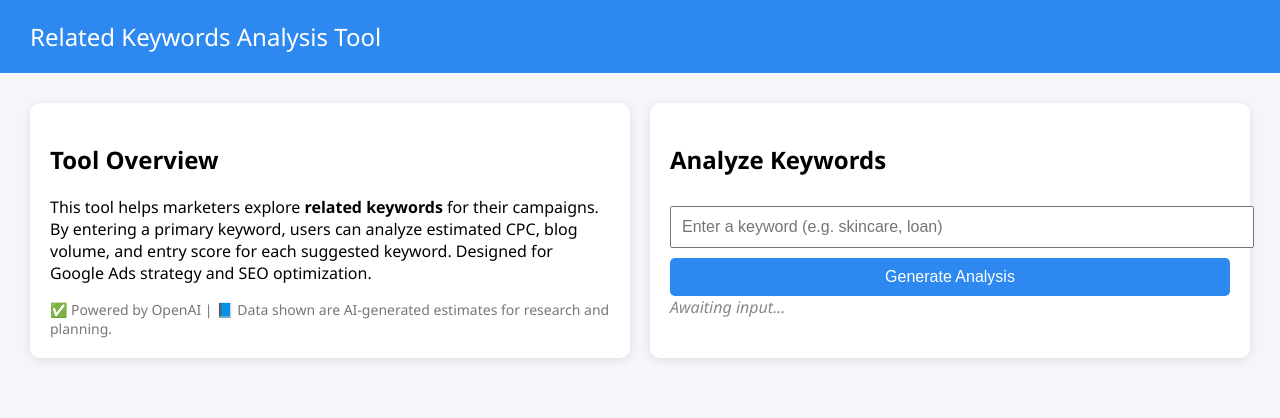
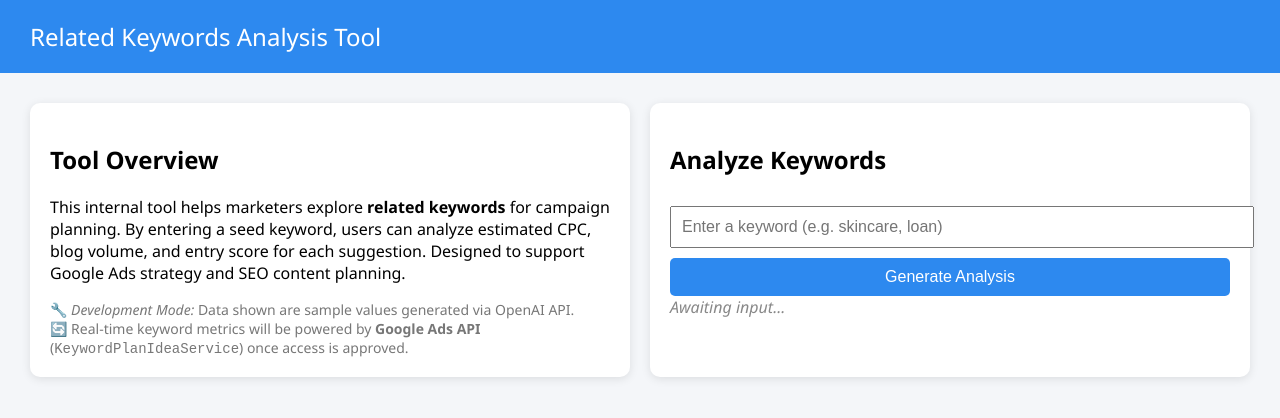
Before and after one commit to mg-365/MG-solutions-dashboard, a website: page index.html in a window 1280 px wide. Drawn offline with Linux system fonts and the light colour scheme.

Commit message:
Update index.html

```diff
--- a/index.html
+++ b/index.html
@@ -69,12 +69,18 @@
   </style>
 </head>
 <body>
-  <header>Related Keywords Analysis Tool</header>
+   <header>Related Keywords Analysis Tool</header>
   <main>
     <div class="panel">
       <h2>Tool Overview</h2>
-      <p>This tool helps marketers explore <strong>related keywords</strong> for their campaigns. By entering a primary keyword, users can analyze estimated CPC, blog volume, and entry score for each suggested keyword. Designed for Google Ads strategy and SEO optimization.</p>
-      <div class="note">✅ Powered by OpenAI | 📘 Data shown are AI-generated estimates for research and planning.</div>
+      <p>This internal tool helps marketers explore <strong>related keywords</strong> for campaign planning.
+      By entering a seed keyword, users can analyze estimated CPC, blog volume, and entry score for each suggestion.
+      Designed to support Google Ads strategy and SEO content planning.</p>
+
+      <div class="note">
+        🔧 <em>Development Mode:</em> Data shown are sample values generated via OpenAI API.<br>
+        🔄 Real-time keyword metrics will be powered by <strong>Google Ads API</strong> (<code>KeywordPlanIdeaService</code>) once access is approved.
+      </div>
     </div>
 
     <div class="panel">
```
